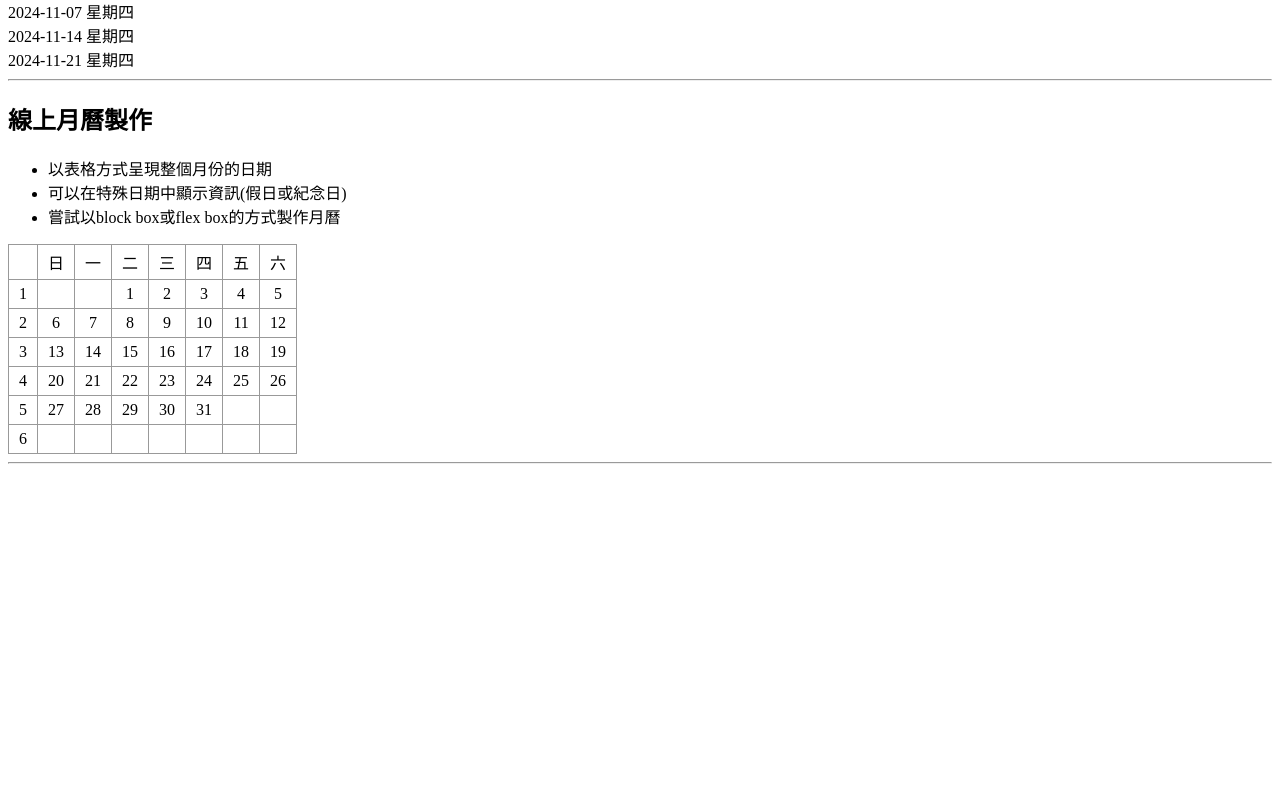
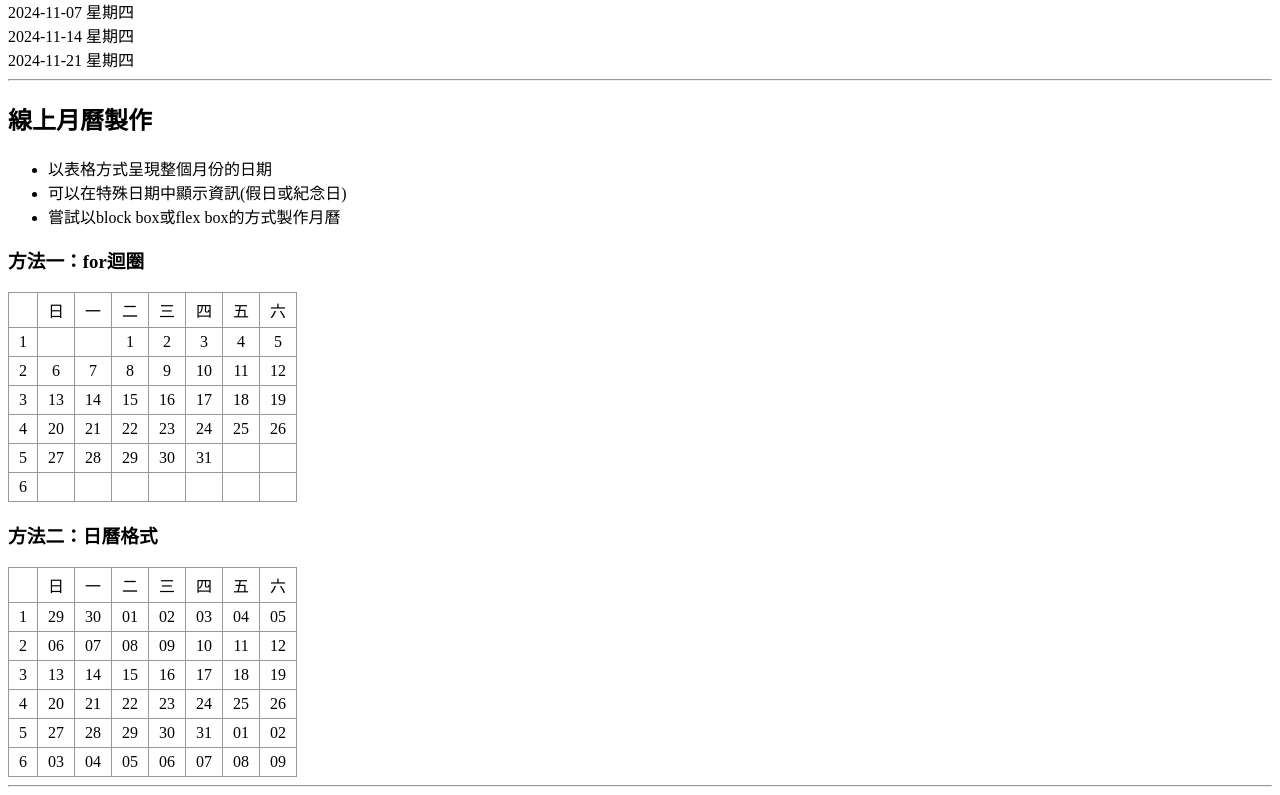
Before and after one commit to youyu129/github-test, a PHP site: page /date.php in a window 1280 px wide. Shown: the part 1221-2016 px from the top of the page. Before the commit the page ends 1685 px from the top, so only its background shows below. Run offline with PHP 8.4, Linux system fonts and the light colour scheme.

Commit message:
新增第二種方式製作月曆

```diff
--- a/date.php
+++ b/date.php
@@ -129,7 +129,7 @@ for ($i=0 ; $i < 5 ; $i++) {
         text-align:center;
         border:1px solid #999;
     }
-</style>
+    </style>
 <table>
     <tr>
         <td></td>
@@ -141,6 +141,7 @@ for ($i=0 ; $i < 5 ; $i++) {
         <td>五</td>
         <td>六</td>
     </tr>
+    <h3>方法一：for迴圈</h3>
 <?php
 // $d=strtotime("2024-2-5");
 // echo date("m月有t天",$d);
@@ -154,6 +155,7 @@ for ($i=0; $i <6 ; $i++) {
     for($j=0; $j <7 ; $j++) {
     echo "<td>";
     $dayNum=$i*7 + $j+1 - $firstDayWeek;
+    // 算出來的日期小於1就不顯示、大於當月天數也不顯示
     if($dayNum<=date("t") && $dayNum>0){
     echo $dayNum;
     }
@@ -161,7 +163,39 @@ for ($i=0; $i <6 ; $i++) {
     }
     echo "</tr>";
 }
+?>
+</table>
+<h3>方法二：日曆格式</h3>
+<table>
+    <tr>
+        <td></td>
+        <td>日</td>
+        <td>一</td>
+        <td>二</td>
+        <td>三</td>
+        <td>四</td>
+        <td>五</td>
+        <td>六</td>
+    </tr>
+<?php
+$firstDay=date("Y-m-1");
+$firstDayTime=strtotime($firstDay);
+$firstDayWeek=date("w",strtotime(date("Y-m-1")));
 
+for ($i=0; $i <6 ; $i++) {
+    echo "<tr>";
+    echo "<td>";
+    echo $i+1;
+    echo "</td>";
+    for($j=0; $j <7 ; $j++) {
+    echo "<td>";
+    $cell=$i*7+$j - $firstDayWeek;
+    $theDayTime=strtotime("$cell days".$firstDay);
+    echo date("d",$theDayTime);
+    echo "</td>";
+    }
+    echo "</tr>";
+}
 ?>
 </table>
 <hr>
```
